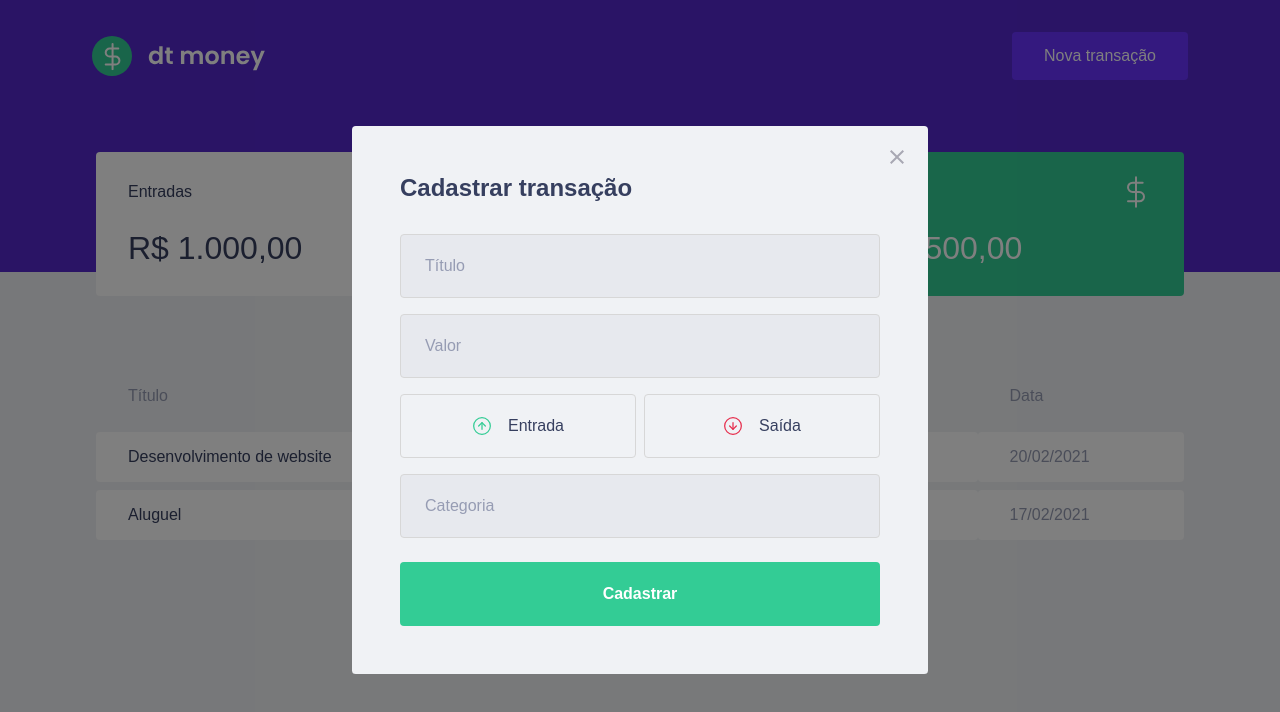
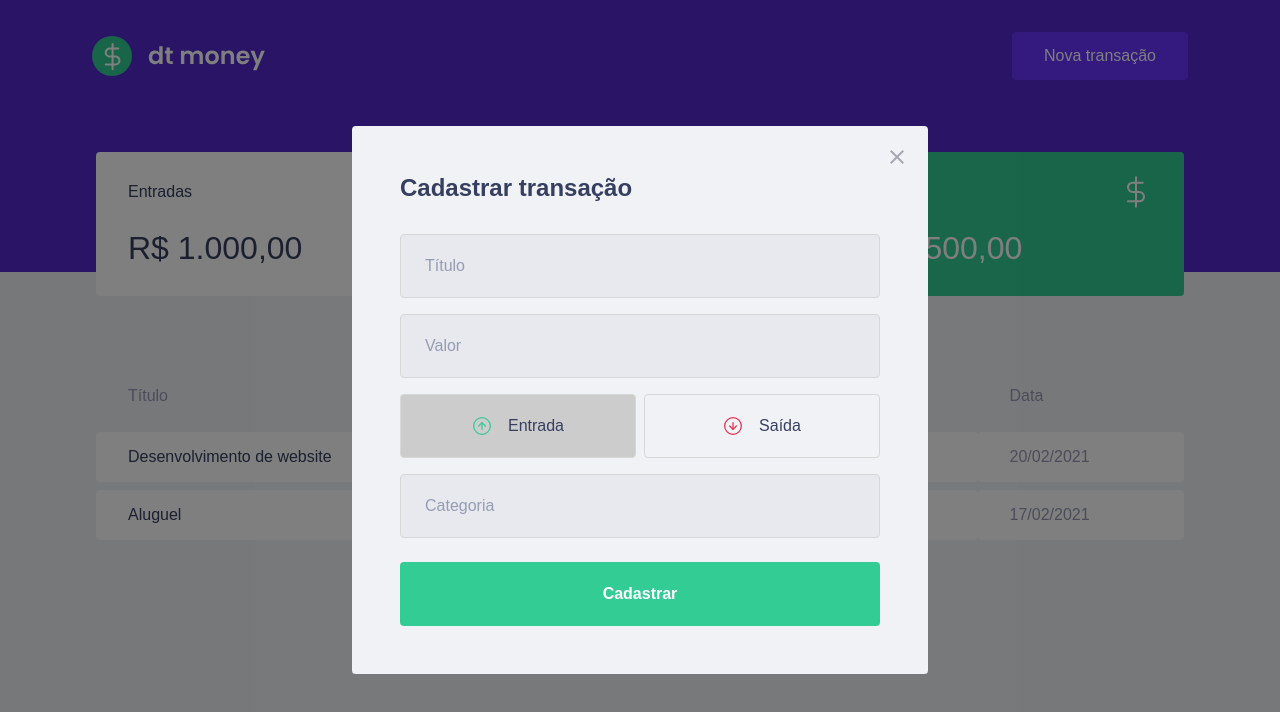
Before and after one commit to RaianAndrades/dt-money, a React (Create React App) app: page / in a window 1280 px wide. Both pictures are taken after a click on the button "Nova transação". Shown: the top 712 px of the page. Built offline with nearby package versions, Linux system fonts and the light colour scheme; no server answers; what miragejs would draw is missing.

Commit message:
Funcionamento dos botões

```diff
--- a/src/components/NewTransactionModal/index.tsx
+++ b/src/components/NewTransactionModal/index.tsx
@@ -4,7 +4,8 @@
 import outcomeImg from '../../assets/svg/outcome.svg'
 import closeImg from '../../assets/svg/close.svg'
 
-import { Container, TransactionTypeContainer } from './styles'
+import { Container, TransactionTypeContainer, RadioBox } from './styles'
+import { useState } from 'react'
 
 interface NewTransactionModalProps {
     isOpen: boolean;
@@ -12,6 +13,9 @@
 }
 
 export function NewTransactionModal({ isOpen, onRequestClose }: NewTransactionModalProps){
+
+  const [type, setType] = useState('deposit')
+
     return (
         <Modal
           isOpen={isOpen}
@@ -36,18 +40,18 @@
           />
 
           <TransactionTypeContainer>
-            <button type="button">
+            <RadioBox type="button" onClick={() => { setType('deposit') }} isActive={type=== 'deposit'}>
               <img src={incomeImg} alt="Entrada" />
               <span>
                 Entrada
               </span>
-            </button>
-            <button type="button">
+            </RadioBox>
+            <RadioBox type="button" onClick={() => { setType('withdraw') }} isActive={type=== 'withdraw'}>
               <img src={outcomeImg} alt="Saída" />
               <span>
                 Saída
               </span>
-            </button>
+            </RadioBox>
           </TransactionTypeContainer>
 
           <input
--- a/src/components/NewTransactionModal/styles.ts
+++ b/src/components/NewTransactionModal/styles.ts
@@ -55,13 +55,18 @@
     display: grid;
     grid-template-columns: 1fr 1fr;
     gap: 0.5rem;
+`
 
-    button {
+interface RadioBoxProps {
+    isActive: boolean;
+}
+
+export const RadioBox = styled.button<RadioBoxProps>`
     height: 4rem;
     border: 1px solid #d7d7d7;
     border-radius: 0.25rem;
 
-        background: transparent;
+    background: ${(props) => props.isActive ? '#ccc' : 'transparent'};
 
     display: flex;
     align-items: center;
@@ -84,6 +89,4 @@
         font-size: 1rem;
         color: var(--text-title);
     }
-
-    }
-`
+`;
```
Lines whose indentation alone changed are shown as unchanged.
